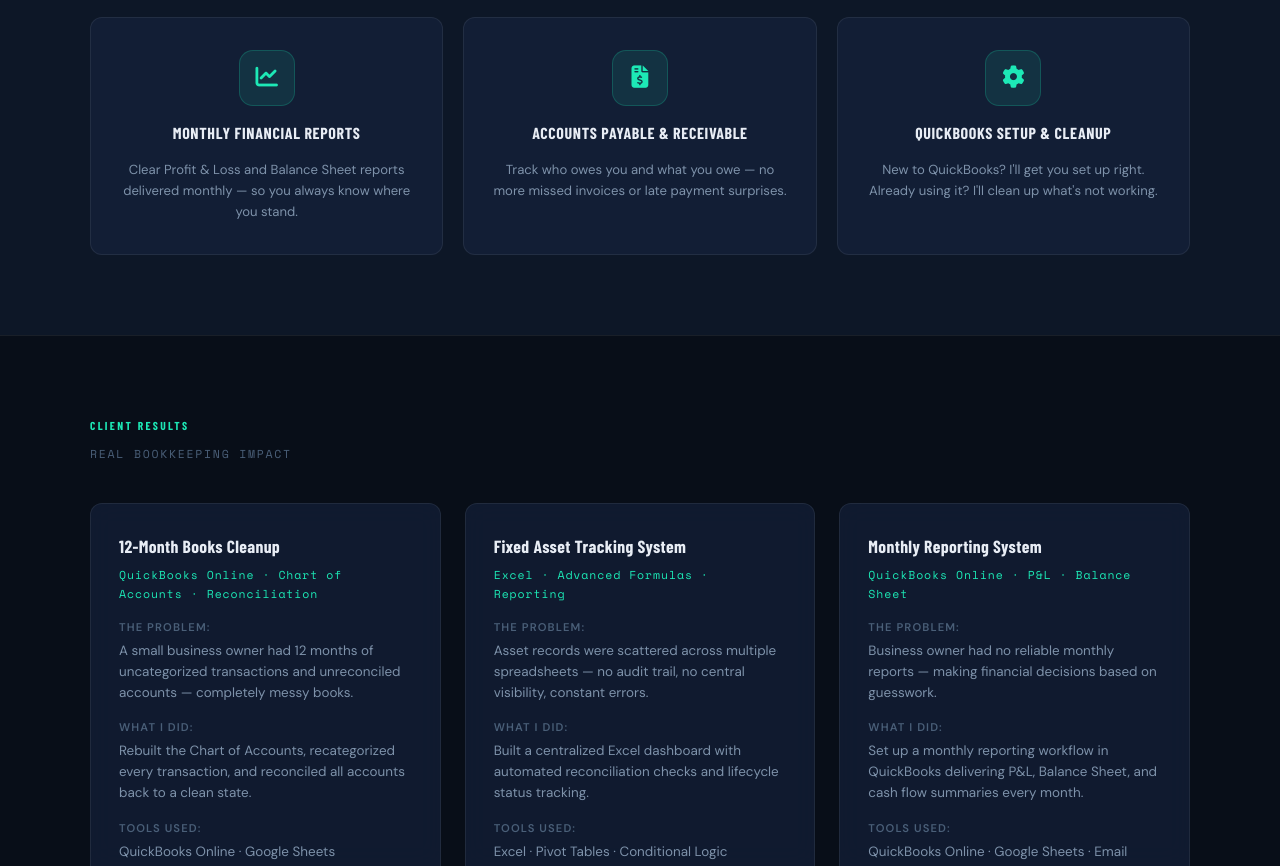
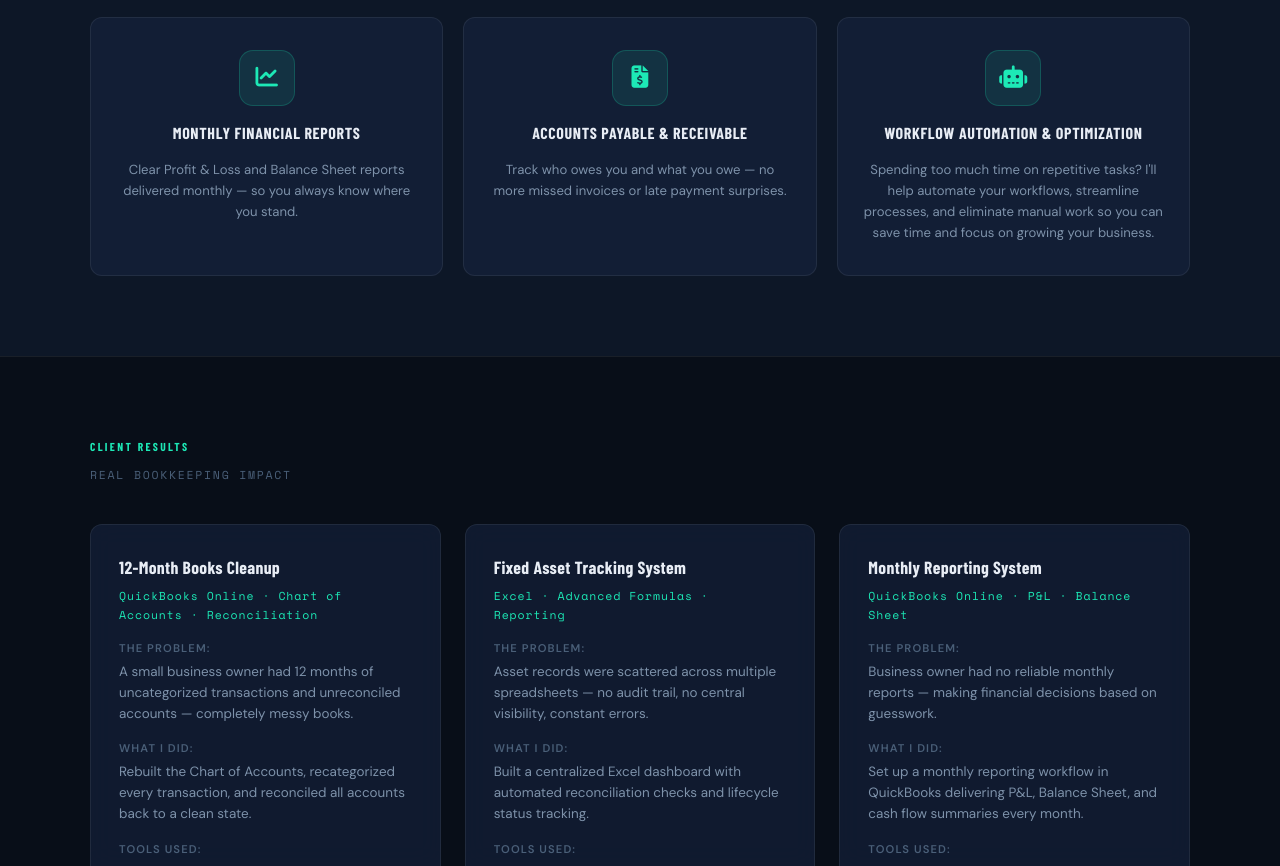
Before and after one commit to reymancasio5-bit/bookkeepingVA, a plain HTML site: page index.html in a window 1280 px wide. Shown: the part 2905-3771 px from the top of the page. Drawn offline with nearby package versions, Linux system fonts and the light colour scheme; a web font is replaced by a local one.

Commit message:
Update service card for Workflow Automation
Replaced QuickBooks service description with Workflow Automation.

```diff
--- a/index.html
+++ b/index.html
@@ -268,9 +268,9 @@
           <p>Track who owes you and what you owe — no more missed invoices or late payment surprises.</p>
         </div>
         <div class="svc-card reveal">
-          <div class="svc-card__icon"><i class="fas fa-cog"></i></div>
-          <h3>QuickBooks Setup &amp; Cleanup</h3>
-          <p>New to QuickBooks? I'll get you set up right. Already using it? I'll clean up what's not working.</p>
+          <div class="svc-card__icon"><i class="fas fa-robot"></i></div>
+          <h3>Workflow Automation &amp; Optimization</h3>
+          <p>Spending too much time on repetitive tasks? I'll help automate your workflows, streamline processes, and eliminate manual work so you can save time and focus on growing your business.</p>
         </div>
       </div>
     </div>
```
